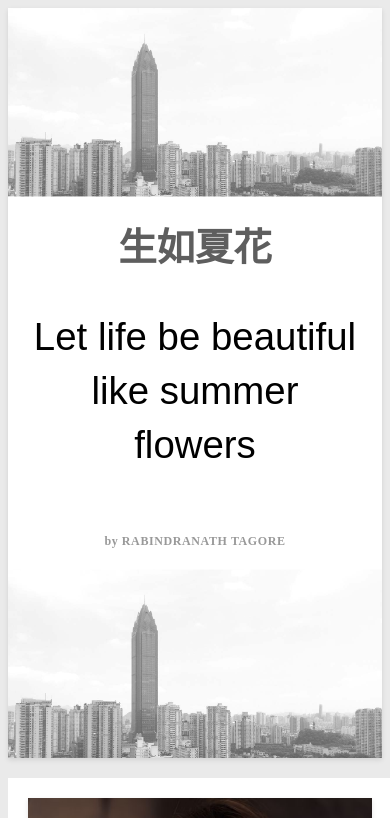
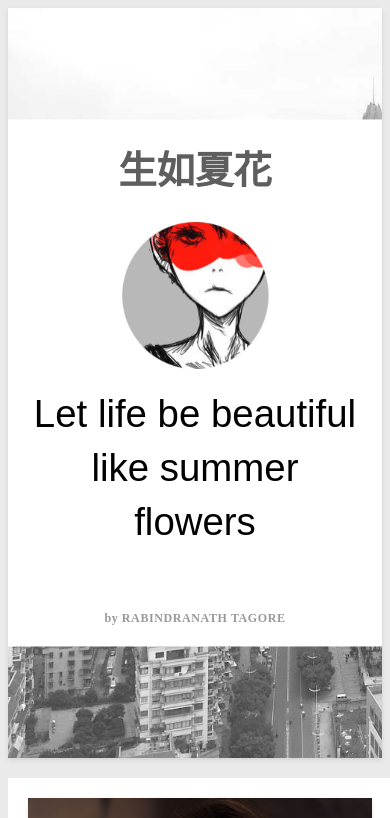
Before and after one commit to Exbbb123/layout-demo, a plain HTML site: page index.html in a window 390 px wide. Shown: the top 818 px of the page. Drawn offline with Linux system fonts and the light colour scheme.

Commit message:
Head Icon
Adding

```diff
--- a/index.html
+++ b/index.html
@@ -19,13 +19,14 @@
             grid-gap: 20px;
         }
         /* 媒体查询设置 */
-        @media only screen and (min-width:440px){
+
+		@media only screen and (min-width:440px){
             .band {
                 grid-template-columns: 1fr 1fr ;
             }
             .item-1{
             grid-column: 1/ span 2;
-        }
+			}
         }
 
         @media only screen and (min-width: 850px){
@@ -35,7 +36,34 @@
             .item-1{
             grid-column: 1/ span 2;
         }
+
+		/* 头像呼吸灯 */
+		#breathing{
+			width: 150px;
+			height: 150px;
+			position: absolute;
+			top: 50%;
+			left: 50px;
+			margin-top: -75px;
+			-webkit-animation:myfirst 3.3s infinite;
+		}
         }
+
+		@media only screen and (max-width: 850px){
+
+		/* 头像呼吸灯 */
+
+		#breathing{
+			width: 150px;
+			height: 150px;
+			position: relative;
+			top: 25px;
+			text-align: center;
+			-webkit-animation:myfirst 3.3s infinite;
+		}
+        }
+
+
         /* flex容器，控制纵向 */
         .card{
             background: white;
@@ -88,6 +116,7 @@
             background-size: cover;
             background-position: center center;
         }
+
         /* 首卡片特殊展示 */
         .item-1 .thumb{
             height: 360px;
@@ -110,22 +139,32 @@
             text-align: center;
         }
 
+ 		/* 头像呼吸灯 */
+
+        #banner{
+            text-decoration: none;
+            position: relative;
+            top: 50%;
+            transform: translateY(-50%);
+            width: 100%;
+        }
+
+		@keyframes myfirst
+		{
+		0%		{opacity:0;}
+		70%	{opacity:1;}
+		100%	{opacity:0;}
+		}
+
         /* 虚化背景 */
         #firstpage{
             margin: 0 0 20px 0;
         }
 
-        #firstpage a{
-            text-decoration: none;
-            position: absolute;
-            top: 50%;
-            transform: translateY(-50%);
-            width: 100%;
-        }
         .firstbackground{
             height: 750px;
             background-image: url(img-0.jpg);
-            background-size: 100%;
+            background-size: cover;
             background-attachment: fixed;
             margin: 0;
         }
@@ -146,20 +185,37 @@
             font-size: 2.4em;
             color: black;
         }
+
+		.band p{
+			font-family: Microsoft Yahei Light;
+		}
+
+        /* #firstbackground修改 */
+		#firstpage:hover {
+        top: 0px;
+        box-shadow: 0 2px 5px rgba(0, 0, 0, 0.1);
+		}
+
+
     </style>
 </head>
 <body>
     <div id="firstpage" class="card">
         <div class="firstbackground">
-            <a href="javascript:void(0)">
+            <div id="banner" href="javascript:void(0)">
                 <div class="title">
+
                     <article>
                         <h1>生如夏花</h1>
-                        <p>Let life be beautiful like summer flowers</p>
+						<div>
+							<img id='breathing' src="red.png">
+						</div>
+                        <p id='flowers'>Let life be beautiful like summer flowers</p>
                         <span>by RABINDRANATH TAGORE</span>
                     </article>
                 </div>
-            </a>
+            </div>
+
         </div>
     </div>
     <div class="band">
```
Also changed, not shown: red.png (added).
